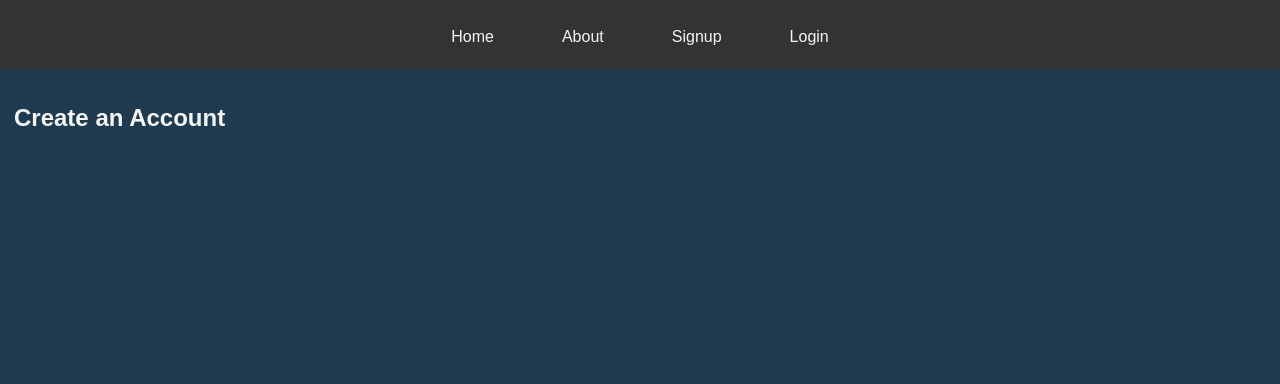
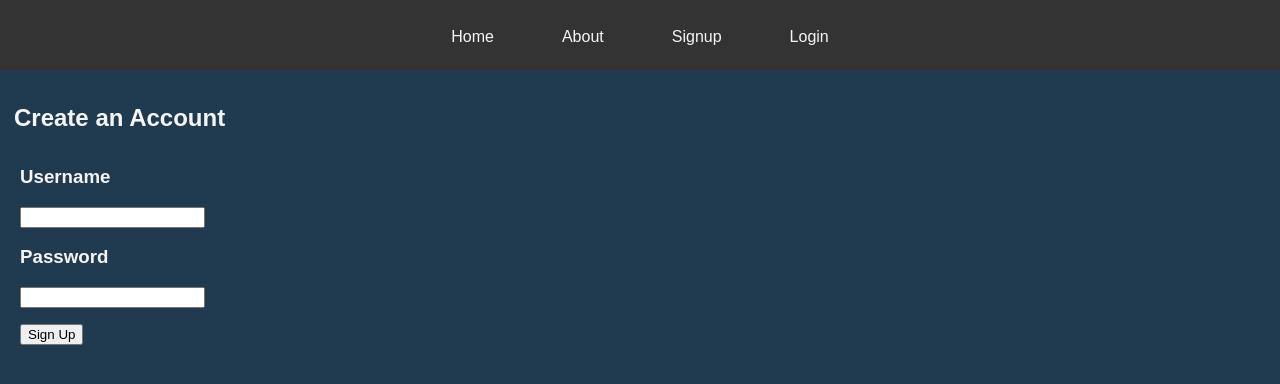
Before and after one commit to alcasinoroyale/playlist-app, a Next.js app: page /signup in a window 1280 px wide. Shown: the top 384 px of the page. Built offline with nearby package versions, Linux system fonts and the light colour scheme.

Commit message:
Create Signup Form

```diff
--- a/pages/signup.js
+++ b/pages/signup.js
@@ -5,7 +5,13 @@ export default function Signup() {
     <div>
       <Nav />
       <h2>Create an Account</h2>
-
+      <form>
+        <h3>Username</h3>
+        <p><input type="text" name="name" /></p>
+        <h3>Password</h3>
+        <p><input type="password" name="password" /></p>
+        <button type="submit" value="Submit">Sign Up</button>
+      </form>
       <style jsx global>{`
         body {
           background-color: #203b4f;
@@ -15,6 +21,10 @@ export default function Signup() {
           padding: 14px;
           width: 250px;
         }
+        form {
+          margin: 20px;
+          color: #f5f5f5;
+        }
         `}
       </style>
     </div>
```
